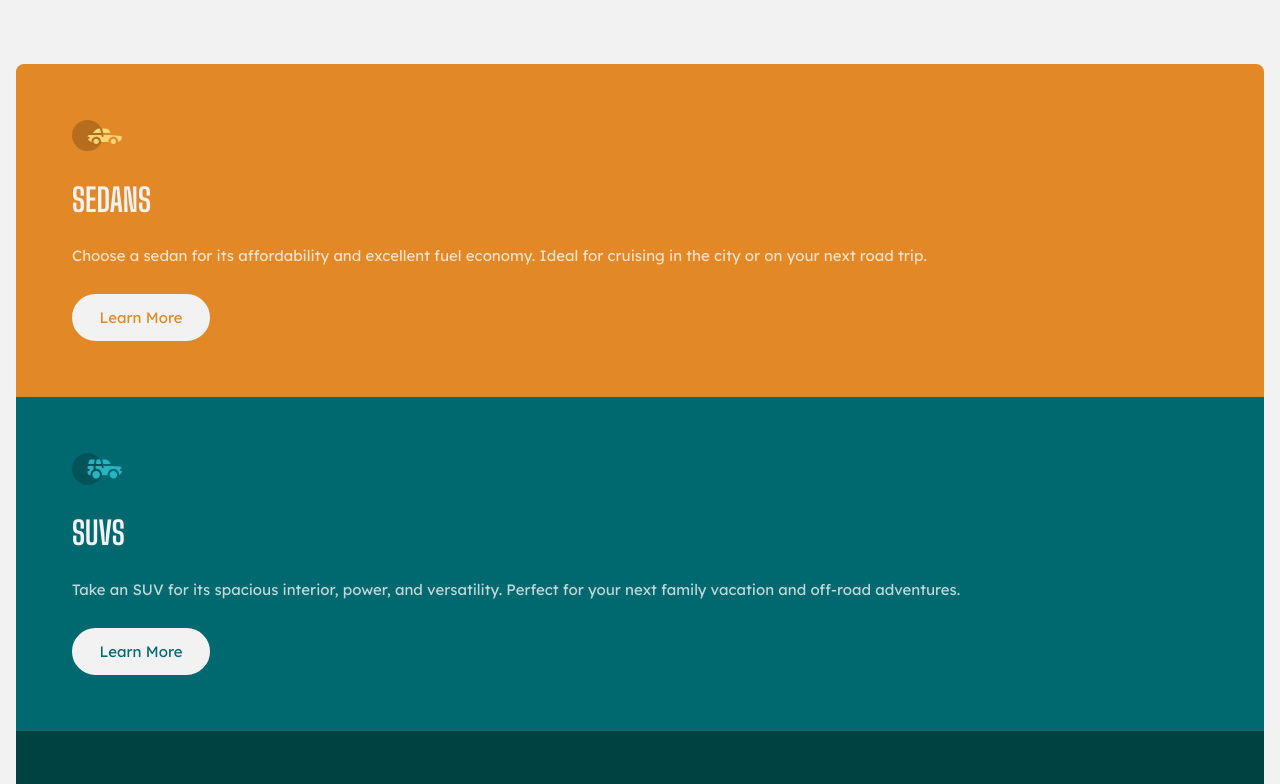
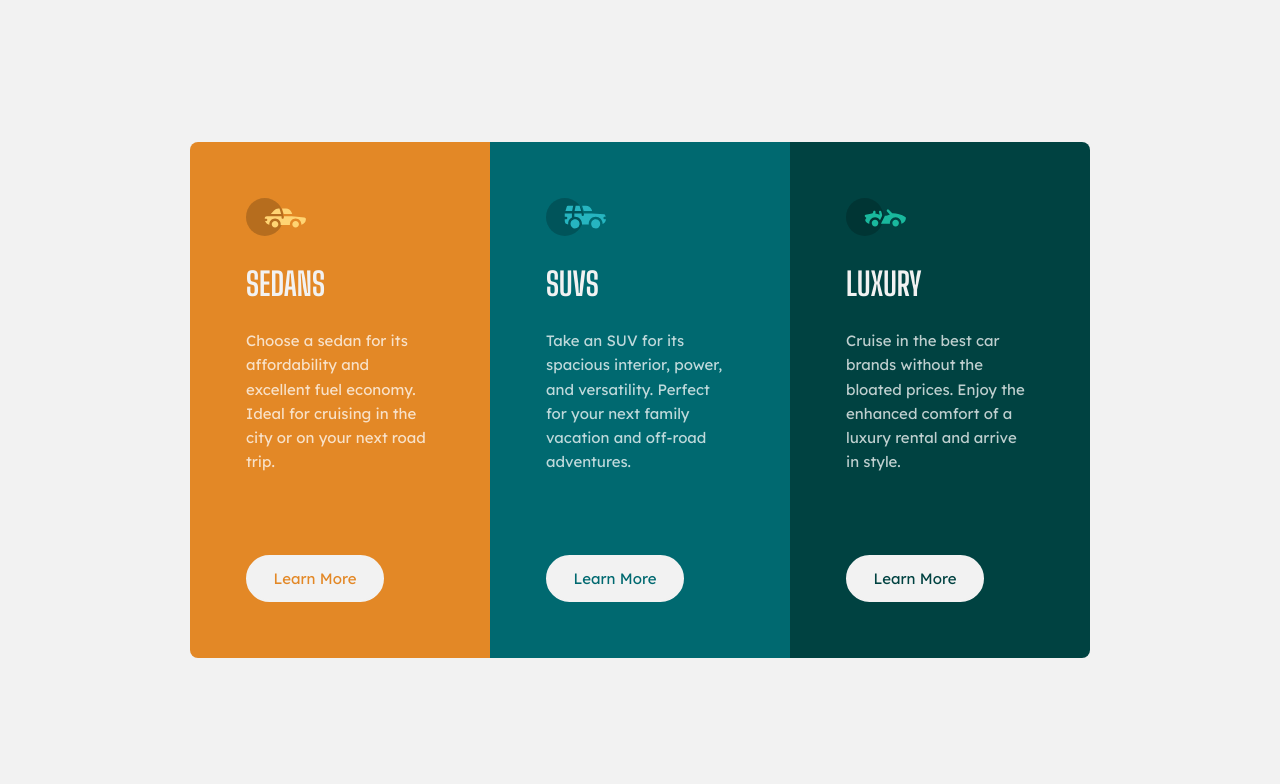
Before and after one commit to enriquesamudio99/3-column-preview-card-component, a plain HTML site: page index.html in a window 1280 px wide. Shown: the top 784 px of the page. Drawn offline with Linux system fonts and the light colour scheme.

Commit message:
Desktop done!

```diff
--- a/css/styles.css
+++ b/css/styles.css
@@ -26,6 +26,15 @@ body {
     font-family: var(--lexendDecaFamily);
 }
 
+@media (min-width: 1200px) {
+    body {
+        height: 100vh;
+        display: flex;
+        align-items: center;
+        justify-content: center;
+    }
+}
+
 h1, h2 {
     font-family: var(--bigShouldersFamily);
     margin: 0;
@@ -44,6 +53,14 @@ a {
     margin: 4rem 1rem;
     border-radius: .5rem;
     overflow: hidden;
+}
+
+@media (min-width: 1200px) {
+    .cards {
+        display: grid;
+        grid-template-columns: repeat(3,1fr);
+        width: 900px;
+    }
 }
 
 .card {
@@ -68,6 +85,12 @@ a {
     margin-bottom: 1.6rem;
 }
 
+@media (min-width: 1200px) {
+    .card__icon {
+        width: 60px;
+    }
+}
+
 .card__title {
     color: var(--veryLightGray);
     text-transform: uppercase;
@@ -77,6 +100,13 @@ a {
 
 .card__paragraph {
     margin-bottom: 1.6rem;
+}
+
+
+@media (min-width: 1200px) {
+    .card__paragraph {
+        margin-bottom: 5rem;
+    }
 }
 
 .btn {
```
